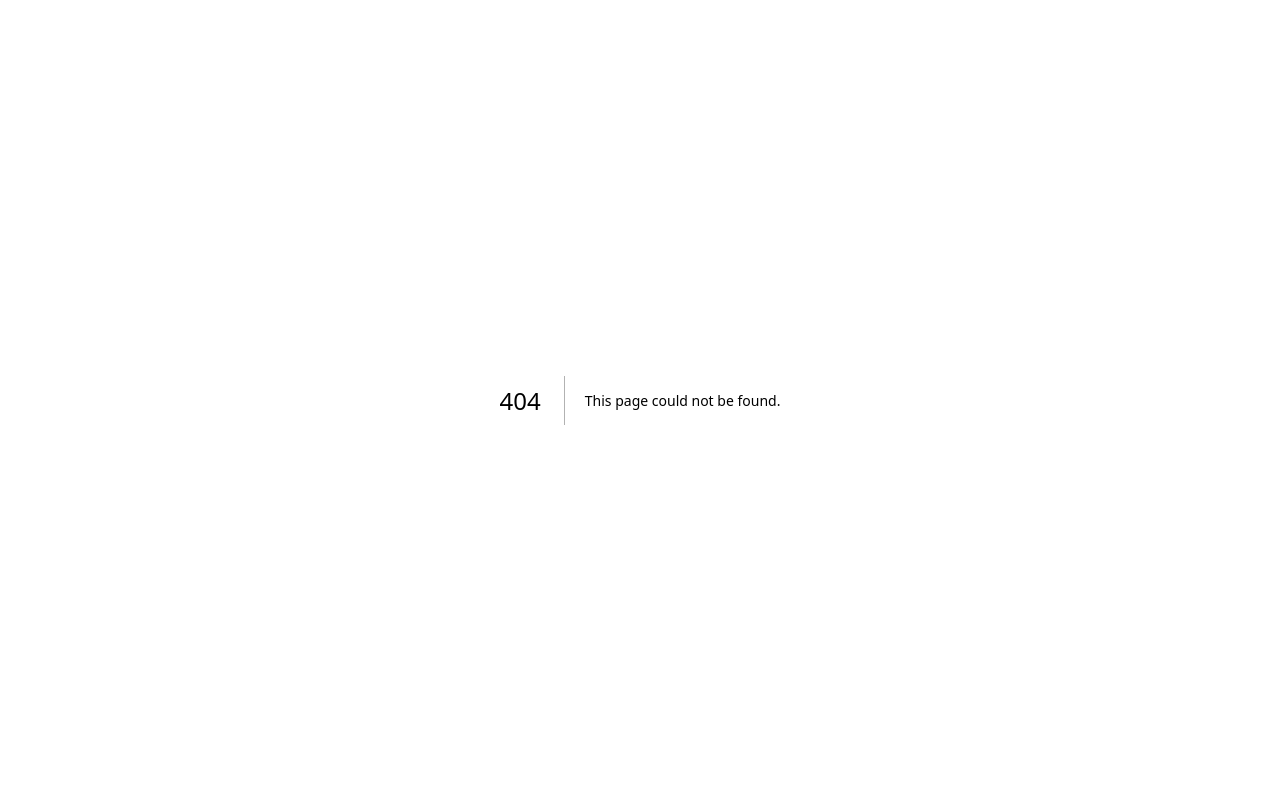
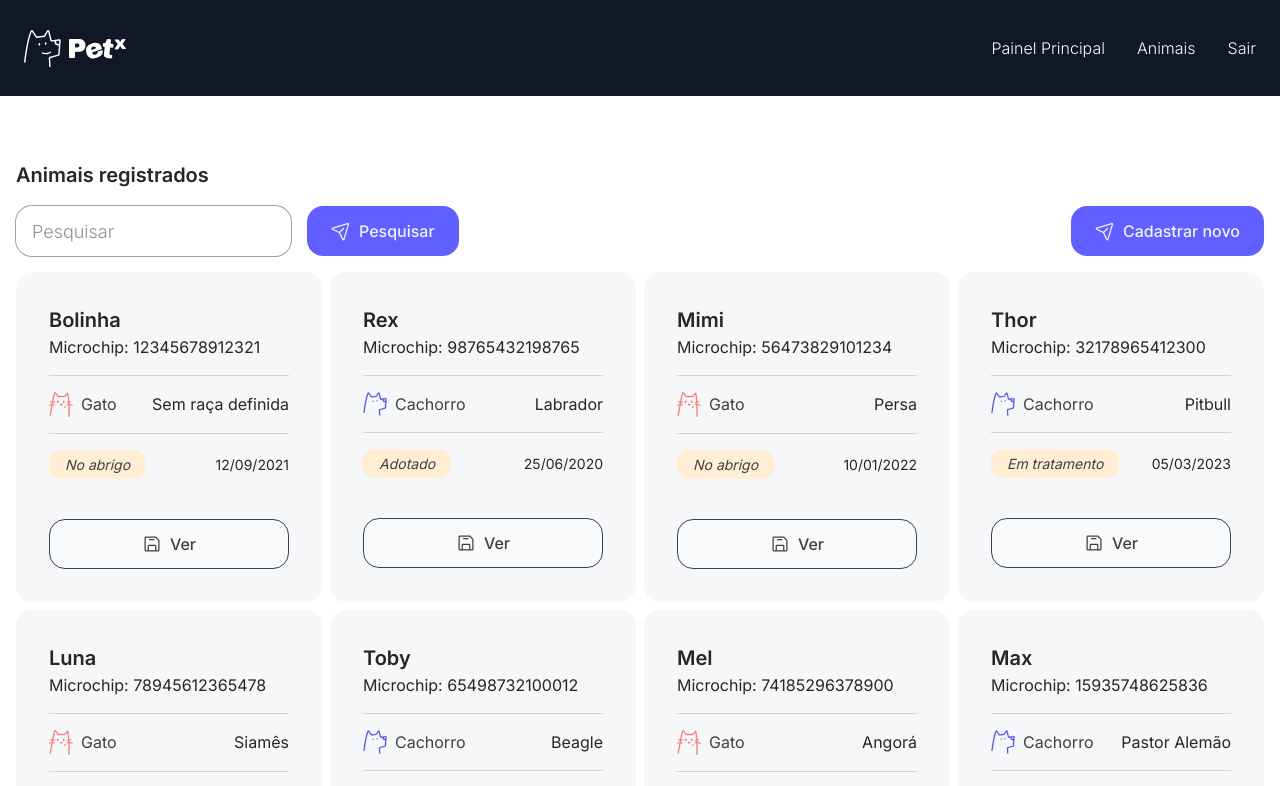
Before and after one commit to devvagnerBR/pext-front-end, a Next.js app: page /dashboard/animais in a window 1280 px wide. Before the commit this address had no page. Shown: the top 786 px of the page. Built offline with nearby package versions, Linux system fonts and the light colour scheme.

Commit message:
animals page

```diff
--- /dev/null
+++ b/src/app/dashboard/animais/page.tsx
@@ -0,0 +1,19 @@
+import { Container } from "@/components/container";
+import { Filtro } from "@/components/dashboard/animais/filtro";
+import { Lista } from "@/components/dashboard/animais/lista";
+
+export interface AnimaisPageProps { }
+
+export default async function AnimaisPage() {
+
+
+
+
+  return (
+    <Container className="mt-16 flex flex-col gap-4 max-lg:mt-2">
+      <h1 className="text-20 font-semibold">Animais registrados</h1>
+      <Filtro />
+      <Lista />
+    </Container>
+  );
+}
--- a/src/components/container.tsx
+++ b/src/components/container.tsx
@@ -8,7 +8,7 @@ interface ContainerProps extends React.ComponentProps<'section'> {
 
 export function Container( { children, className }: ContainerProps ) {
   return (
-    <section className={twMerge( "m-auto  w-full max-w-[1280px] max-wrapper:px-4 transition-all ", className )}>
+    <section className={twMerge( "m-auto  w-full max-w-[1280px] max-wrapper:px-4 transition-all  px-4", className )}>
       {children}
     </section>
   );
--- /dev/null
+++ b/src/components/dashboard/animais/card.tsx
@@ -0,0 +1,47 @@
+import { FloppyDisk } from "@phosphor-icons/react/dist/ssr";
+
+interface CardProps {
+  animal: {
+    id: number;
+    name: string;
+    microchip: string;
+    type: string;
+    breed: string;
+    status: string;
+    date: string;
+  }
+}
+
+export function Card( { animal }: CardProps ) {
+
+  const { name, microchip, type, breed, status, date } = animal;
+
+  return (
+    <div className="p-8 max-[1280px]:p-4 rounded-2xl bg-gray-100/70 border border-transparent hover:border-indigo-400 transition-all duration-100">
+      <div className="border-b pb-4 border-gray-300">
+
+
+        <h5 className="text-20 font-semibold capitalize">{name}</h5>
+
+        <p className="text-16  font-normal">Microchip: {microchip}</p>
+      </div>
+      <div className="border-b py-4 border-gray-300 flex justify-between items-center">
+        <div className="flex gap-2">
+          <img src={type.toLowerCase() === "gato" ? "/assets/icon-cat-red.svg" : "/assets/icon-dog.svg"} className="w-6" alt="" />
+          <p className=" text-16    w-fit rounded-xl text-neutral-700">{type}</p>
+        </div>
+        <p className=" text-16">{breed}</p>
+      </div>
+
+      <div className="py-2 mt-2 flex justify-between items-center">
+        <p className="italic text-14 bg-orange-100 py-1 px-4 w-fit rounded-xl text-neutral-700">{status}</p>
+        <p className=" text-14">{date}</p>
+      </div>
+
+      <button className="mt-8 cursor-pointer w-full bg-gray-50 border border-gray-700 flex hover:bg-indigo-100 hover:border-indigo-400 transition-colors duration-100 items-center gap-2 justify-center font-medium text-neutral-700 hover:text-indigo-700 h-[50px] px-6 rounded-2xl">
+        <FloppyDisk size={20} />
+        Ver
+      </button>
+    </div>
+  );
+}
--- /dev/null
+++ b/src/components/dashboard/animais/filtro.tsx
@@ -0,0 +1,27 @@
+'use client'
+
+import { PaperPlaneTilt } from "@phosphor-icons/react";
+
+interface FiltroProps { }
+
+export function Filtro( props: FiltroProps ) {
+
+  return (
+    <div className="flex justify-between flex-wrap gap-4 max-[461px]:gap-1 ">
+      <form action="" className="flex gap-4 flex-wrap">
+        <input
+          className="min-w-[260px] max-[461px]:w-full text-18 outline-none font-light border-gray-400 rounded-2xl ring-gray-400 focus:ring-2 ring focus:ring-indigo-500 h-[50px] transition-all duration-75  pl-4"
+          placeholder="Pesquisar"
+          type="text" />
+        <button className="cursor-pointer bg-indigo-500 flex hover:bg-indigo-700 transition-colors duration-200 items-center gap-2 justify-center font-medium text-indigo-50 h-[50px] px-6 rounded-2xl">
+          <PaperPlaneTilt size={20} />
+          Pesquisar
+        </button>
+      </form>
+      <button className="cursor-pointer max-[670px]:mt-2 bg-indigo-500 flex hover:bg-indigo-700 transition-colors duration-200 items-center gap-2 justify-center font-medium text-indigo-50 h-[50px] px-6 rounded-2xl">
+        <PaperPlaneTilt size={20} />
+        Cadastrar novo
+      </button>
+    </div>
+  );
+}
--- /dev/null
+++ b/src/components/dashboard/animais/lista.tsx
@@ -0,0 +1,131 @@
+import { FloppyDisk, PaperPlaneTilt } from "@phosphor-icons/react/dist/ssr";
+import { Card } from "./card";
+
+interface ListaProps { }
+
+export function Lista( props: ListaProps ) {
+
+
+  const mockUpAnimals = [
+    {
+      id: 1,
+      name: "Bolinha",
+      microchip: "12345678912321",
+      type: "Gato",
+      breed: "Sem raça definida",
+      status: "No abrigo",
+      date: "12/09/2021"
+    },
+    {
+      id: 2,
+      name: "Rex",
+      microchip: "98765432198765",
+      type: "Cachorro",
+      breed: "Labrador",
+      status: "Adotado",
+      date: "25/06/2020"
+    },
+    {
+      id: 3,
+      name: "Mimi",
+      microchip: "56473829101234",
+      type: "Gato",
+      breed: "Persa",
+      status: "No abrigo",
+      date: "10/01/2022"
+    },
+    {
+      id: 4,
+      name: "Thor",
+      microchip: "32178965412300",
+      type: "Cachorro",
+      breed: "Pitbull",
+      status: "Em tratamento",
+      date: "05/03/2023"
+    },
+    {
+      id: 5,
+      name: "Luna",
+      microchip: "78945612365478",
+      type: "Gato",
+      breed: "Siamês",
+      status: "Adotado",
+      date: "18/07/2021"
+    },
+    {
+      id: 6,
+      name: "Toby",
+      microchip: "65498732100012",
+      type: "Cachorro",
+      breed: "Beagle",
+      status: "No abrigo",
+      date: "30/11/2022"
+    },
+    {
+      id: 7,
+      name: "Mel",
+      microchip: "74185296378900",
+      type: "Gato",
+      breed: "Angorá",
+      status: "Adotado",
+      date: "21/05/2020"
+    },
+    {
+      id: 8,
+      name: "Max",
+      microchip: "15935748625836",
+      type: "Cachorro",
+      breed: "Pastor Alemão",
+      status: "Em tratamento",
+      date: "12/12/2021"
+    },
+    {
+      id: 9,
+      name: "Nina",
+      microchip: "35795185245600",
+      type: "Gato",
+      breed: "Sem raça definida",
+      status: "No abrigo",
+      date: "27/09/2022"
+    },
+    {
+      id: 10,
+      name: "Bob",
+      microchip: "95135725812369",
+      type: "Cachorro",
+      breed: "Poodle",
+      status: "Adotado",
+      date: "08/02/2023"
+    },
+    {
+      id: 11,
+      name: "Sofia",
+      microchip: "12378965425896",
+      type: "Gato",
+      breed: "Maine Coon",
+      status: "No abrigo",
+      date: "14/04/2020"
+    },
+    {
+      id: 12,
+      name: "Fred",
+      microchip: "85296314795136",
+      type: "Cachorro",
+      breed: "Bulldog",
+      status: "Em tratamento",
+      date: "22/08/2021"
+    }
+  ];
+
+  return (
+    <div className="  grid grid-cols-4 gap-2 max-[1280px]:grid-cols-3 max-[850px]:grid-cols-2 max-sm:grid-cols-1">
+
+      {
+        mockUpAnimals.map( ( animal ) => {
+          return <Card key={animal.id} animal={animal} />
+        } )
+      }
+
+    </div>
+  );
+}
--- a/src/components/dashboard/header.tsx
+++ b/src/components/dashboard/header.tsx
@@ -1,20 +1,22 @@
 import Link from "next/link";
 import { Container } from "../container";
+import { List } from "@phosphor-icons/react/dist/ssr";
 
 interface HeaderProps { }
 
 export function Header( props: HeaderProps ) {
   return (
     <header className="bg-gray-900 h-[96px] flex items-center px-2">
-      <Container className="flex items-center justify-between ">
+      <Container className="flex items-center justify-between px-4">
         <img src="/assets/logo-petx-branco.svg" alt="logo pext" />
 
 
+        <List size={28} className="fill-gray-50 cursor-pointer md:hidden" />
         <div className="space-x-8 max-md:hidden  *:text-gray-50 *:text-16 *:font-light">
-          <Link href="/">Painel Principal</Link>
-          <Link href="/dashboard">Animais</Link>
-          <Link href="/dashboard">Estoque</Link>
-          <Link href="/dashboard">Configurações</Link>
+          <Link href="/dashboard">Painel Principal</Link>
+          <Link href="/dashboard/animais">Animais</Link>
+          {/* <Link href="/dashboard">Estoque</Link> */}
+          {/* <Link href="/dashboard">Configurações</Link> */}
           <Link href="/dashboard">Sair</Link>
         </div>
       </Container>
```
